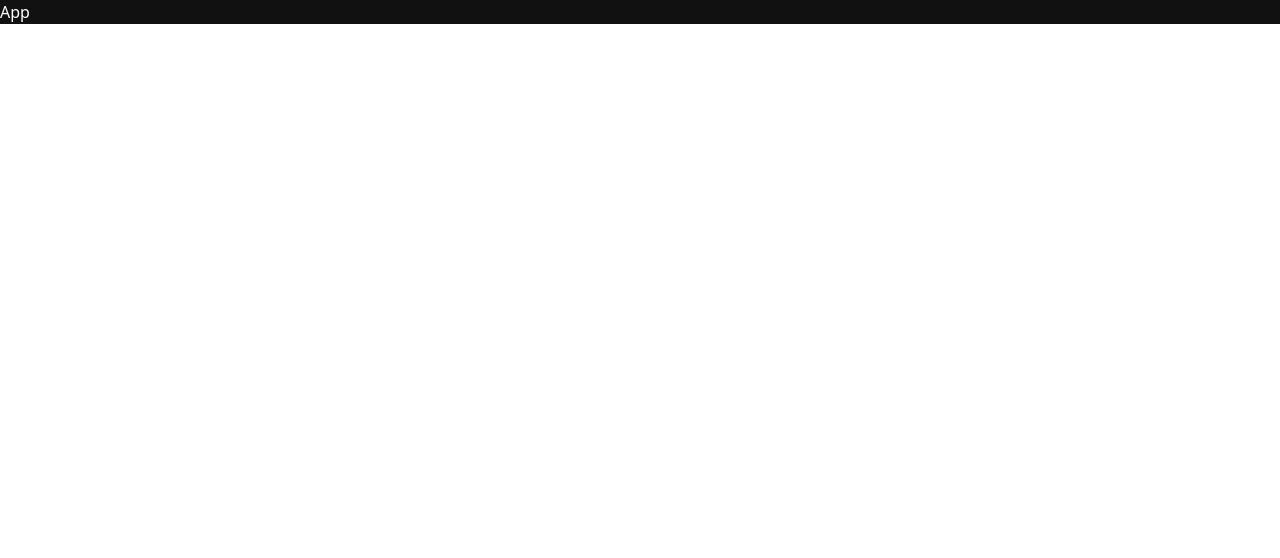
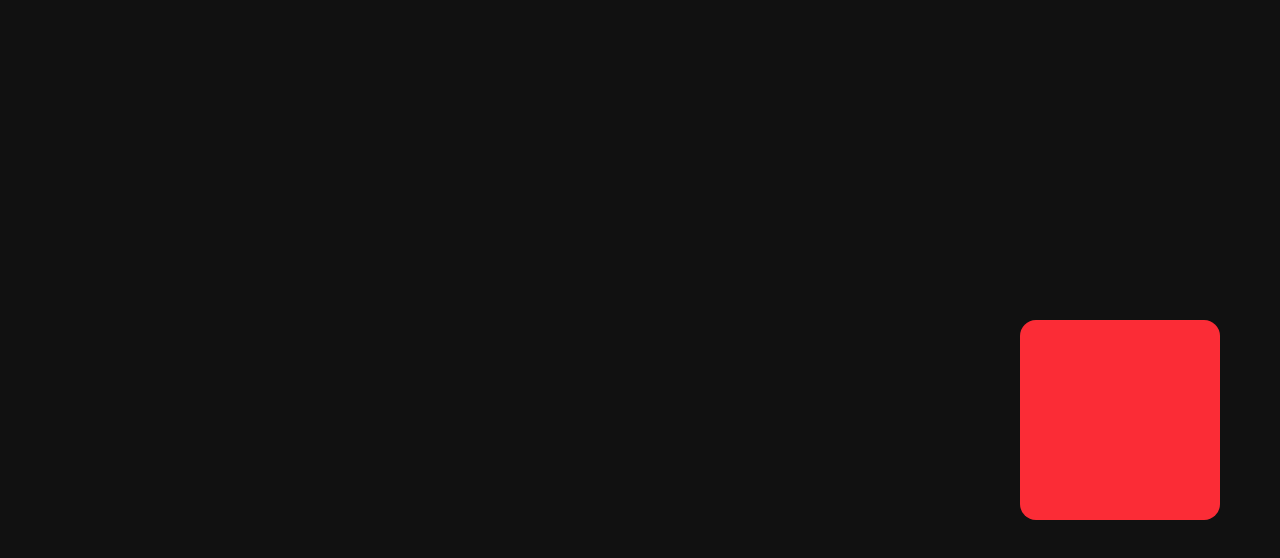
Before and after one commit to mihirv50/Framer-Motion-1, a React (Vite) app: page / in a window 1280 px wide. Shown: the top 558 px of the page. Built offline with nearby package versions, Linux system fonts and the light colour scheme.

Commit message:
first animation

```diff
--- a/src/App.tsx
+++ b/src/App.tsx
@@ -1,8 +1,11 @@
+import Animation1 from "./Components/Animation1";
 
 const App = () => {
   return (
-    <div className="bg-[#111] text-white">App</div>
-  )
-}
+    <div className="w-screen h-screen bg-[#111] text-white p-5">
+      <Animation1/>
+    </div>
+  );
+};
 
-export default App
+export default App;
--- /dev/null
+++ b/src/Components/Animation1.tsx
@@ -0,0 +1,13 @@
+import { motion } from "motion/react";
+
+const Animation1 = () => {
+  return (
+    <motion.div
+      animate={{ x: 1000, y: 300, rotate: 360 }}
+      transition={{ duration: 2, delay: 1, ease: "circIn" }}
+      className="box w-[200px] h-[200px] bg-red-500 rounded-2xl p-3"
+    ></motion.div>
+  );
+};
+
+export default Animation1;
```
